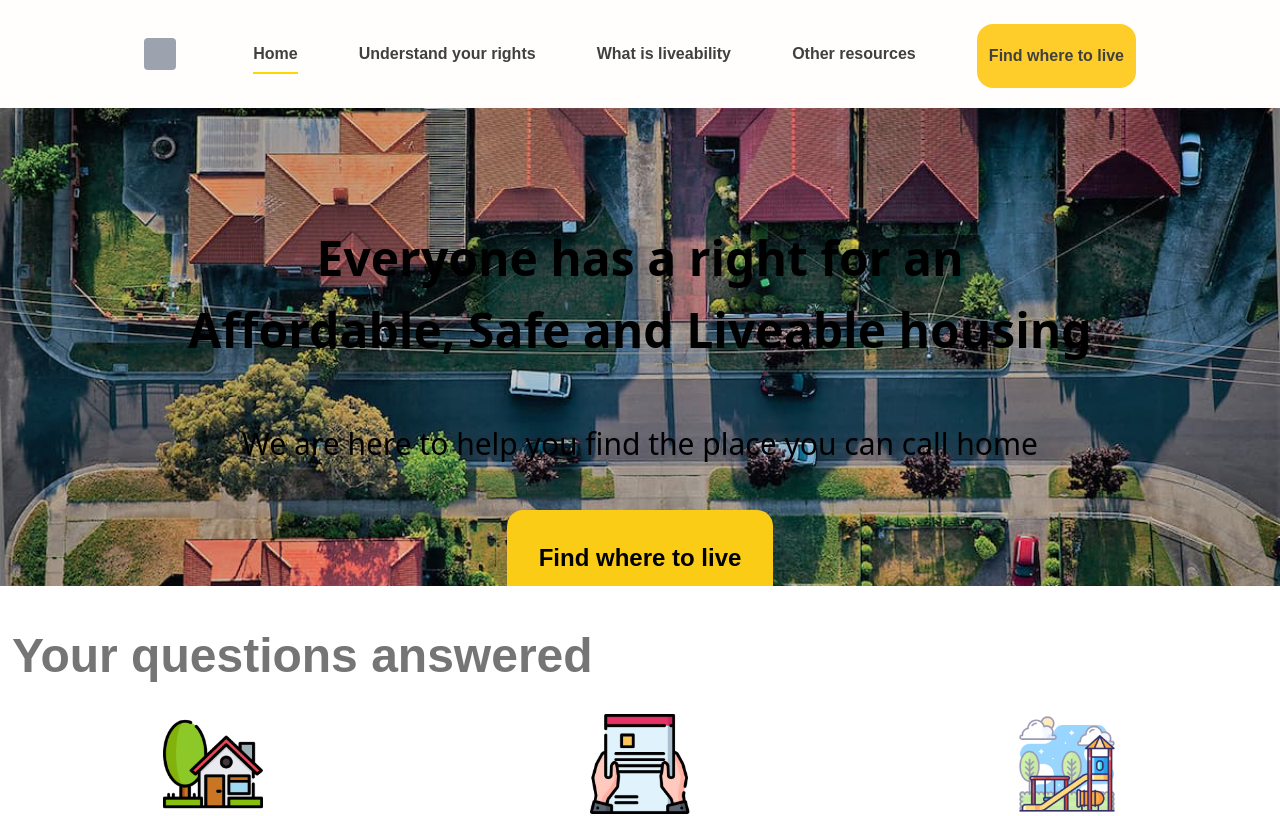
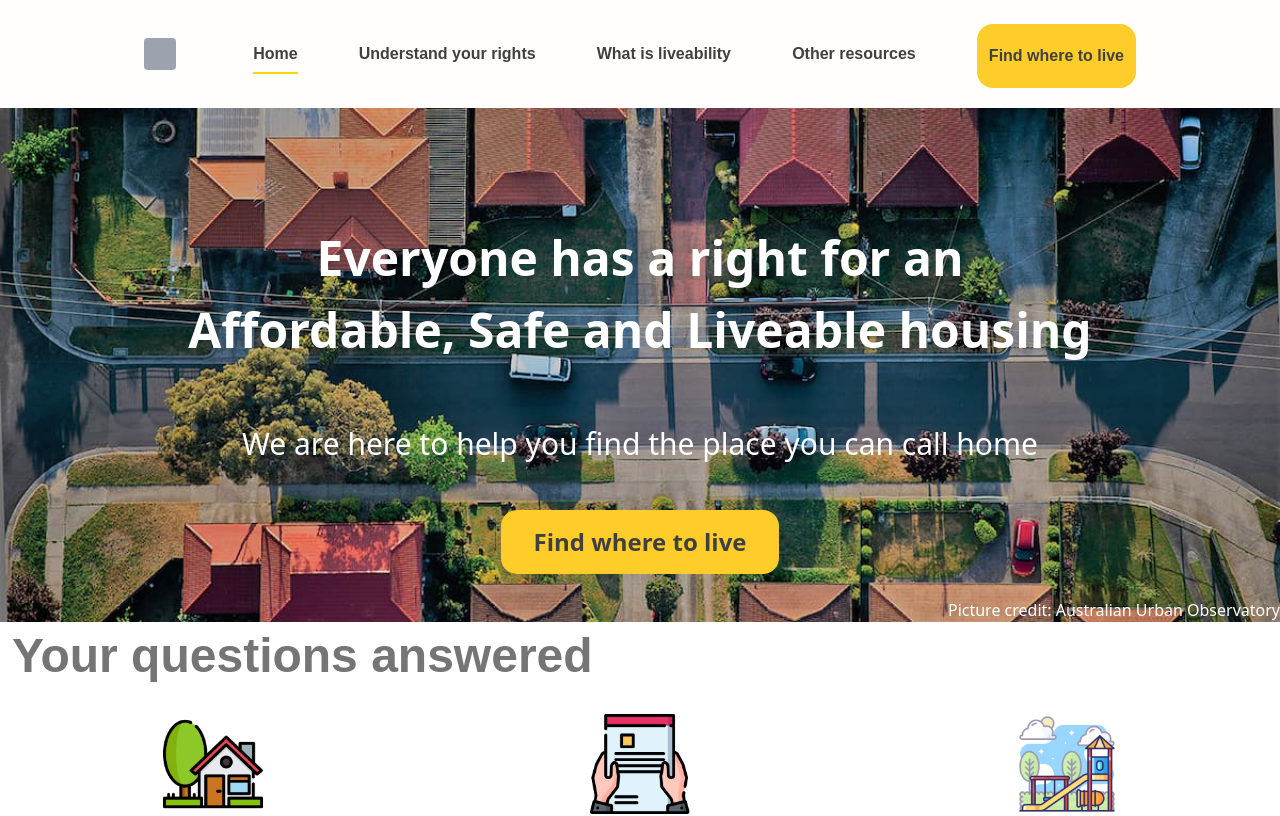
Before and after one commit to squeasyatwork/my-rental-compass, a Next.js app in the folder myrentalcompass/: page / in a window 1280 px wide. Shown: the top 816 px of the page. Built offline with nearby package versions, Linux system fonts and the light colour scheme.

Commit message:
fix the zindex property.

```diff
--- a/myrentalcompass/pages/index.js
+++ b/myrentalcompass/pages/index.js
@@ -13,11 +13,11 @@ export default function LandingPage() {
 
       <main>
         <div className="font-inter flex flex-col h-screen">
-          <Navbar activePage="Home" />
+          <Navbar activePage="Home" style={{zIndex: 1}}/>
 
           <div
             className="relative"
-            style={{ height: "60vh", marginTop: "6.6rem", zIndex: "-1" }}
+            style={{ height: "60vh", marginTop: "6.6rem"}}
           >
             <div
               className="inset-0 bg-cover bg-center"
@@ -28,7 +28,7 @@ export default function LandingPage() {
                 //zIndex: "-1",
               }}
             >
-              <div className="inset-0 flex flex-col justify-between">
+              <div className="inset-0 flex flex-col justify-between text-white">
                 <div
                   className=" flex flex-col items-center"
                   style={{ marginTop: "5rem" }}
@@ -50,12 +50,14 @@ export default function LandingPage() {
                   </h2>
                   <br></br>
                   <br></br>
-                  <Link href="/questionnaire">
-                    <button className="font-istok text-2xl font-semibold text-center bg-yellow-400 text-black rounded-2xl p-8">
-                      {" "}
-                      Find where to live{" "}
-                    </button>
-                  </Link>
+                  <center>
+                    <Link href="/questionnaire">
+                      <button className="call-action-button text-NavTextGray text-2xl font-bold flex items-center p-8">
+                        {" "}
+                        Find where to live{" "}
+                      </button>
+                    </Link>
+                  </center>
                   <br></br>
                 </div>
                 <div className=" flex flex-col items-end">
--- a/myrentalcompass/pages/navbar.js
+++ b/myrentalcompass/pages/navbar.js
@@ -2,7 +2,7 @@ import Link from "next/link";
 
 const NavBar = ({ activePage }) => {
   return (
-    <nav className="fixed top-0 left-0 h-30 w-screen px-2 py-4 bg-BackgroundWhite flex items-center justify-center">
+    <nav className="fixed top-0 left-0 h-30 w-screen px-2 py-4 bg-BackgroundWhite flex items-center justify-center" style={{zIndex: 1}}>
       <div className="flex max-w-screen-lg w-full justify-between px-4 items-center">
         {/* Placeholder for the icon */}
         <div className="w-8 h-8 bg-gray-400 rounded mr-4"></div>
--- a/myrentalcompass/src/app/styles/globals.css
+++ b/myrentalcompass/src/app/styles/globals.css
@@ -56,7 +56,7 @@ body {
       transition-transform transform active:scale-95 active:opacity-90; /* Added transformations for the "press" effect */
   }
   .call-action-button:hover {
-    @apply text-BackgroundWhite transform scale-110 opacity-80;
+    @apply text-BackgroundWhite transform scale-110 opacity-100;
   }
 }
 
```
